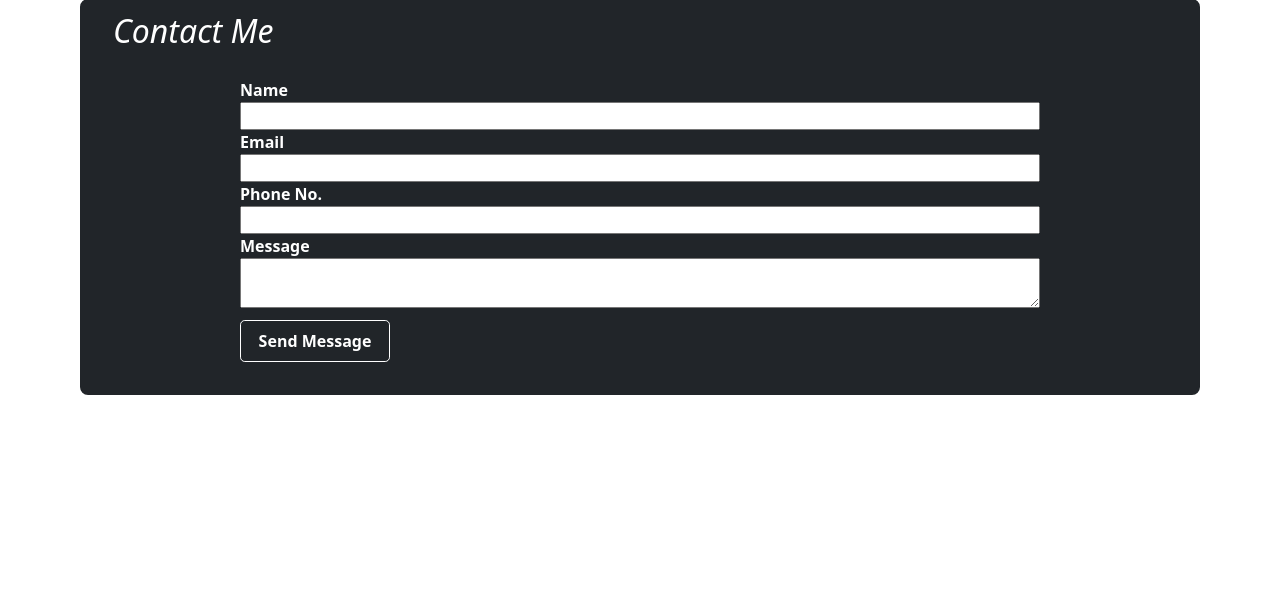
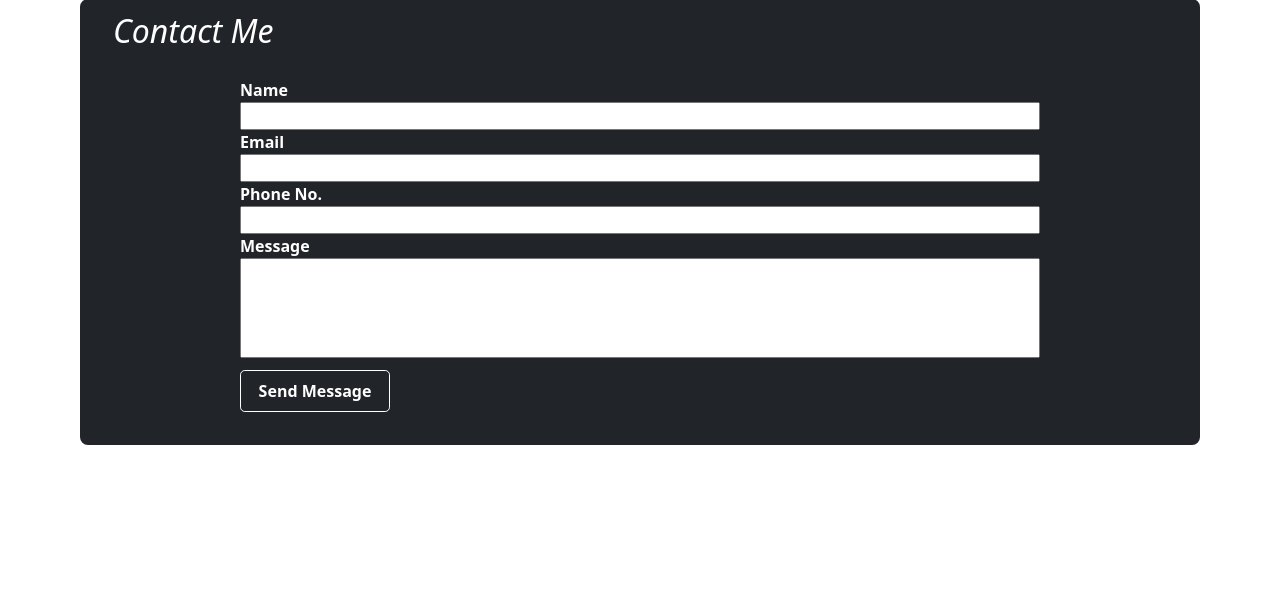
Before and after one commit to bvrple/portfolio_website, a Flask app: page /contact in a window 1280 px wide. Shown: the part 91-689 px from the top of the page. Run offline with Flask 2, Linux system fonts and the light colour scheme; some libraries are stand-ins or nearby versions.

Commit message:
message box resize changed

```diff
--- a/application/static/main.css
+++ b/application/static/main.css
@@ -292,6 +292,11 @@
   cursor: pointer;
 }
 
+#message {
+  resize: none;
+  height: 100px;
+}
+
 #submit {
   color: white;
   font-size: 16pt;
```
